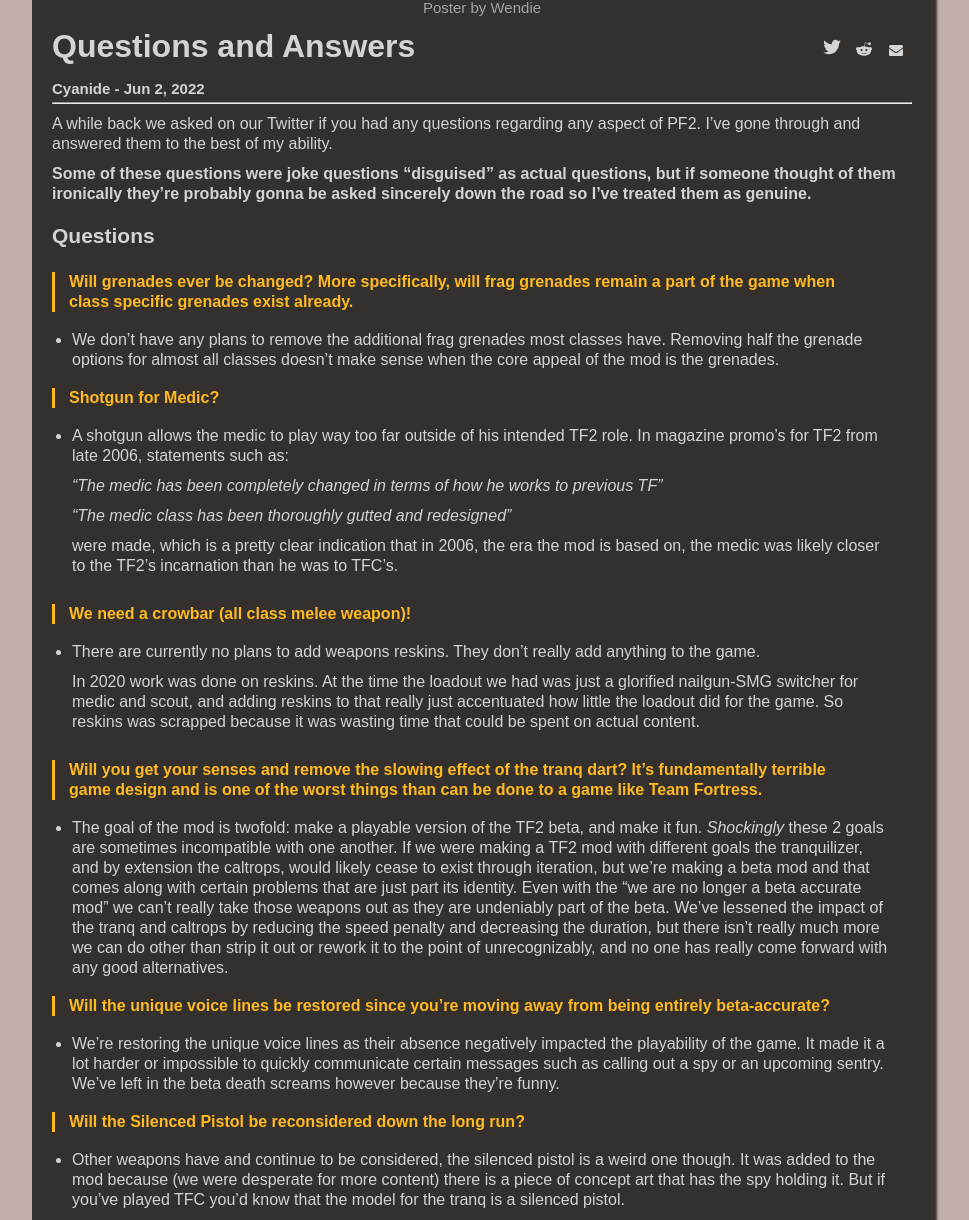
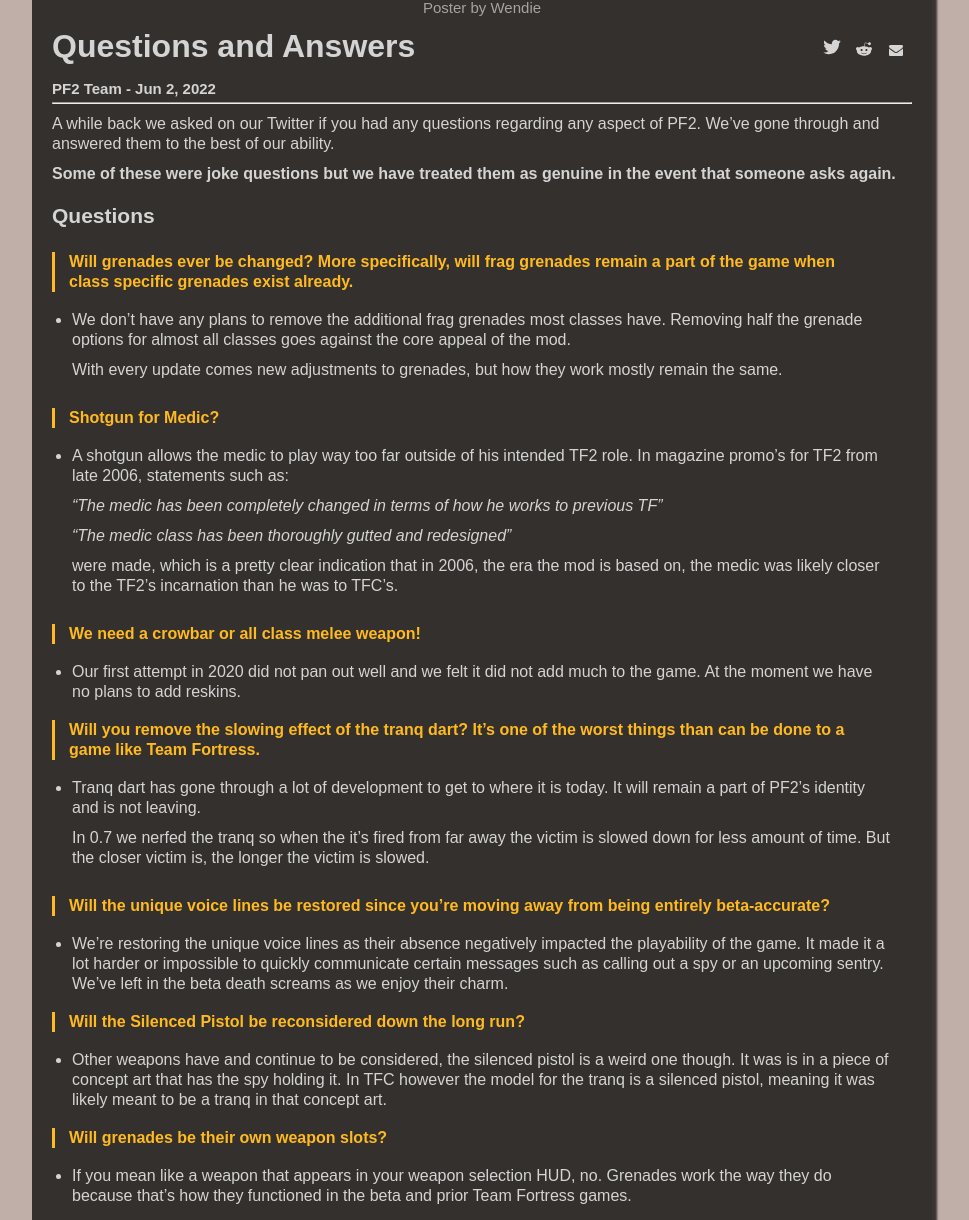
Before and after one commit to Pre-Fortress-2/PF2-Website, a Jekyll site: the page built from _posts/blog/2022-6-2-qna-1.md, in a window 1280 px wide and 1400 px high, scrolled down 640 px, cut to the strip 180-1400 px from the top of the window. Shown: the whole strip, without its empty margins (158-1127 px from the left). Built offline with Jekyll 4.4.1, drawn with Linux system fonts in a browser that asks for light colours; some of the changed text lies outside the part shown.

Commit message:
updated qna-1

```diff
--- a/_posts/blog/2022-6-2-qna-1.md
+++ b/_posts/blog/2022-6-2-qna-1.md
@@ -6,23 +6,25 @@
 categories: blog
 permalink: /:categories/:slug
 hidden: false
-author: Cyanide
+author: PF2 Team
 ImageDescription: "Poster by Wendie"
 description: "Pre-Fortress 2 developers respond to some of the communities pressing questions."
 image: /assets/blog/images/sb-qna.png
 NoImageEffect: 1
-excerpt: "A while back we asked on our Twitter if you had any questions regarding any aspect of PF2. I've gone through and answered them to the best of my ability."
+excerpt: "A while back we asked on our Twitter if you had any questions regarding any aspect of PF2. We've gone through and answered them to the best of our ability."
 ---
 
-A while back we asked on our Twitter if you had any questions regarding any aspect of PF2. I've gone through and answered them to the best of my ability.
+A while back we asked on our Twitter if you had any questions regarding any aspect of PF2. We've gone through and answered them to the best of our ability.
 
-**Some of these questions were joke questions "disguised" as actual questions, but if someone thought of them ironically they're probably gonna be asked sincerely down the road so I've treated them as genuine.**
+**Some of these were joke questions but we have treated them as genuine in the event that someone asks again.**
 
 ## Questions
 
 > Will grenades ever be changed? More specifically, will frag grenades remain a part of the game when class specific grenades exist already.
 
-- We don't have any plans to remove the additional frag grenades most classes have. Removing half the grenade options for almost all classes doesn't make sense when the core appeal of the mod is the grenades.
+- We don't have any plans to remove the additional frag grenades most classes have. Removing half the grenade options for almost all classes goes against the core appeal of the mod.
+
+    With every update comes new adjustments to grenades, but how they work mostly remain the same.
 
 > Shotgun for Medic?
 
@@ -34,39 +36,35 @@
 
     were made, which is a pretty clear indication that in 2006, the era the mod is based on, the medic was likely closer to the TF2's incarnation than he was to TFC's.
 
-> We need a crowbar (all class melee weapon)!
+> We need a crowbar or all class melee weapon!
 
-- There are currently no plans to add weapons reskins. They don't really add anything to the game.
+- Our first attempt in 2020 did not pan out well and we felt it did not add much to the game. At the moment we have no plans to add reskins.
 
-    In 2020 work was done on reskins. At the time the loadout we had was just a glorified nailgun-SMG switcher for medic and scout, and adding reskins to that really just accentuated how little the loadout did for the game. So reskins was scrapped because it was wasting time that could be spent on actual content.
+> Will you remove the slowing effect of the tranq dart? It's one of the worst things than can be done to a game like Team Fortress.
 
-> Will you get your senses and remove the slowing effect of the tranq dart? It's fundamentally terrible game design and is one of the worst things than can be done to a game like Team Fortress.
+- Tranq dart has gone through a lot of development to get to where it is today. It will remain a part of PF2's identity and is not leaving.
 
-- The goal of the mod is twofold: make a playable version of the TF2 beta, and make it fun. *Shockingly* these 2 goals are sometimes incompatible with one another. If we were making a TF2 mod with different goals the tranquilizer, and by extension the caltrops, would likely cease to exist through iteration, but we're making a beta mod and that comes along with certain problems that are just part its identity. Even with the "we are no longer a beta accurate mod" we can't really take those weapons out as they are undeniably part of the beta. We've lessened the impact of the tranq and caltrops by reducing the speed penalty and decreasing the duration, but there isn't really much more we can do other than strip it out or rework it to the point of unrecognizably, and no one has really come forward with any good alternatives.
+    In 0.7 we nerfed the tranq so when the it's fired from far away the victim is slowed down for less amount of time. But the closer victim is, the longer the victim is slowed.
 
 > Will the unique voice lines be restored since you're moving away from being entirely beta-accurate?
 
-- We're restoring the unique voice lines as their absence negatively impacted the playability of the game. It made it a lot harder or impossible to quickly communicate certain messages such as calling out a spy or an upcoming sentry. We've left in the beta death screams however because they're funny.
+- We're restoring the unique voice lines as their absence negatively impacted the playability of the game. It made it a lot harder or impossible to quickly communicate certain messages such as calling out a spy or an upcoming sentry. We've left in the beta death screams as we enjoy their charm.
 
 > Will the Silenced Pistol be reconsidered down the long run?
 
-- Other weapons have and continue to be considered, the silenced pistol is a weird one though. It was added to the mod because (we were desperate for more content) there is a piece of concept art that has the spy holding it. But if you've played TFC you'd know that the model for the tranq is a silenced pistol.
+- Other weapons have and continue to be considered, the silenced pistol is a weird one though. It was is in a piece of concept art that has the spy holding it. In TFC however the model for the tranq is a silenced pistol, meaning it was likely meant to be a tranq in that concept art.
 
 > Will grenades be their own weapon slots?
 
 - If you mean like a weapon that appears in your weapon selection HUD, no. Grenades work the way they do because that's how they functioned in the beta and prior Team Fortress games.
 
-> Will some of the grenade models be changed to be more distinct?
-
-- They're really as distinct as you can get them. If it's a visibility problem there's only so much we can do without the solutions becoming egregious. Randomly dying to a well thrown grenade you couldn't see is just kind of the nature of the mod and is likely a big reason grenades got the axe in TF2.
-
 > Bot support?
 
-- Not in the near future sadly. We don't have a coding wizard.
+- We expect bots to be a part of PF2 in the 0.8 update. It has been a priority for some time but finding a dedicated developer has been tricky since we didn't reuse TF2's code.
 
 > Will the servers be fixed?
 
-- *Probably.* We've resolved the crashes that were present in 0.6, but there's always the possibility of a new unforeseen bug.
+- We've resolved the crashes that were present in 0.6, but there's always the possibility of a new unforeseen bug.
 
 > Will you guys ever update the menu?
 
@@ -74,7 +72,7 @@
 
 > Will you add the female mercs?
 
-- The female version of the mercs were not conceived until after the game's release, and as such are not beta and not within the scope of our mod.
+- The female version of the mercs in TF2 were not conceived until after the game's release and not within the scope of our mod.
 
 > Are you going to nerf area of effect grenades like napalm, nail, and gas grenade?
 
@@ -84,15 +82,15 @@
 
 - They're implemented in-game but as of right now no maps shipping with the next update will utilize them.
 
-> Will you add [*cut weapon from after the beta*]?
+> Will you add items that were cut after TF2's release?
 
-- The repair node isn't beta, the fire retardant suit isn't beta, the DNA gun isn't beta, the walkabout isn't beta, the catcher mit isn't beta, the overhealer isn't beta. I think you get the message.
+- To name a few repeated item requests; the repair node, fire retardant suit, DNA gun, the walkabout, the catcher's mit and the overhealer were designed after TF2's release. They will not be featured in our game.
 
 > Will you add the civilian/escort gamemode, 4-team and other concepts from from TFC?
 
-- Adding the civilian/escort gamemode is still up in the air, likely as a way to support existing community maps. However, 4-team is a definite no. The primary reason against the inclusion of these is because we don't really have anything to bring to these gamemodes that isn't done better elsewhere, other than the inclusion of grenades. Adding them would also require a lot more time and we already have enough on our plate without the addition of gamemodes necessitating the creation of even more content. TF2Classic already does both escort the VIP and 4-team probably as best as they can be done.
+- Adding the civilian/escort and 4-team gamemode is still up in the air, likely as a way to support existing community maps. The primary reason against the inclusion of these is because we don't really have anything to bring to these gamemodes that isn't done better elsewhere, other than the inclusion of grenades.
 
-    On adding other concepts from TFC, we probably will, but no promises on what those could/would be.
+    If we get to these gamemodes, we will spend a lot of time making sure they're of good quality and not just an afterthought.
 
 > Why do PF2 updates take so long to come out?
 
@@ -100,4 +98,4 @@
 
 > When can we expect another update?
 
-- We hope the update will be ready this summer when most of our staff is on break from classes.
+- We had originally hoped to release it during Summer 2022, but the scope of the update was reevaluated and the update would need to take more development time then expected. Unfortunately this is an outcome far too familiar to a lot of game developers. We will deliver 0.7 when it's quality is to our liking.
```
